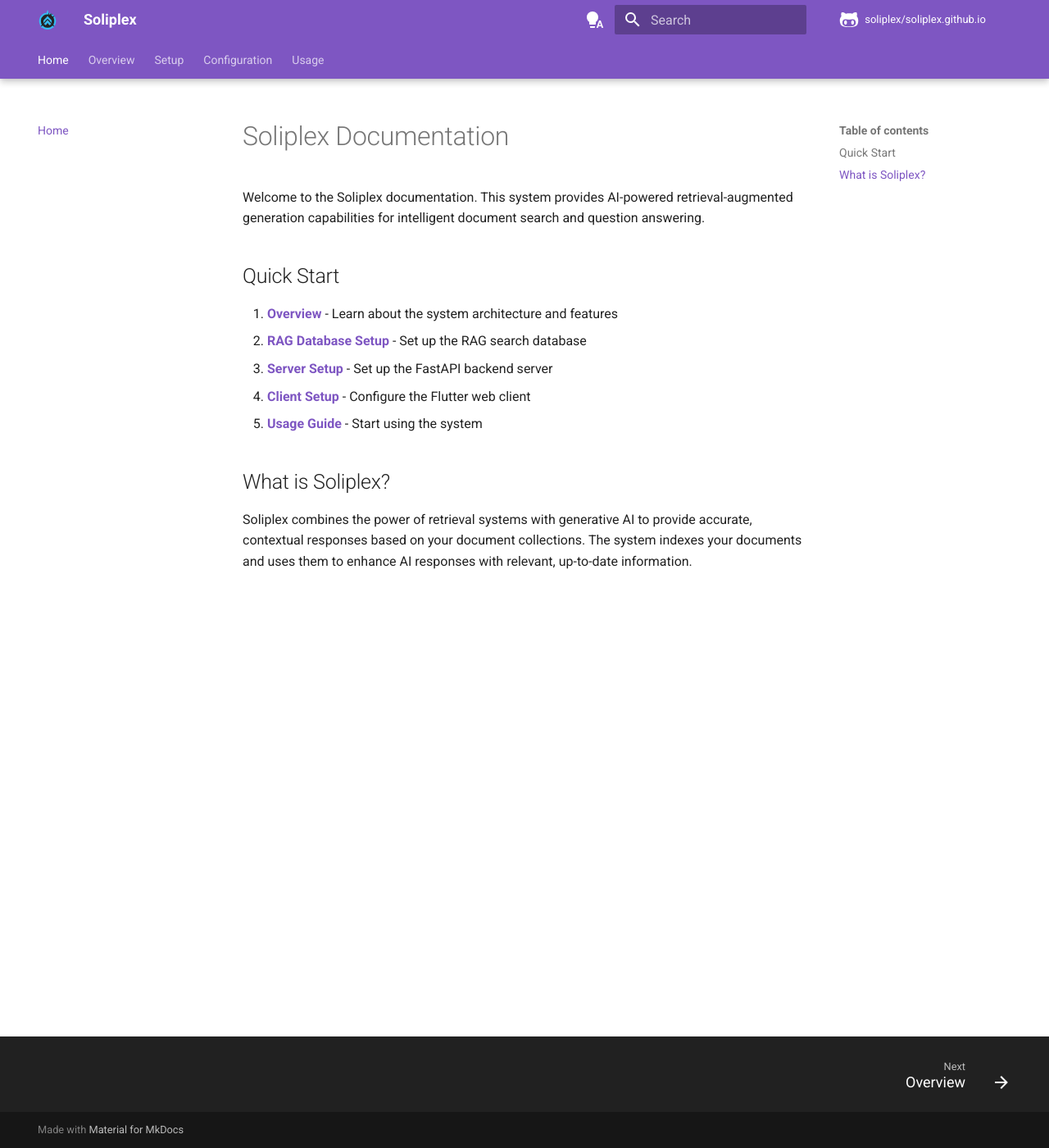
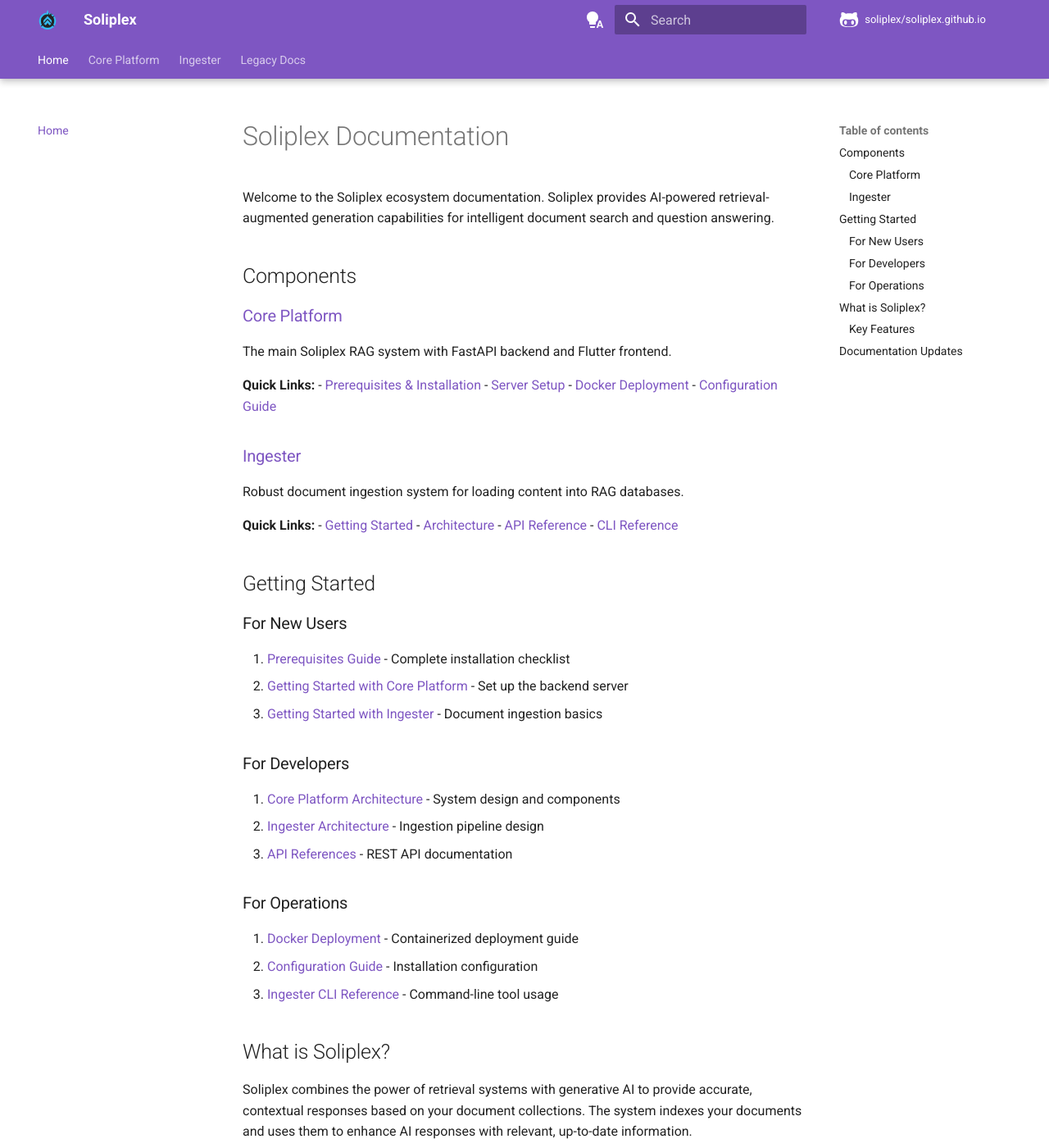
Before and after one commit to soliplex/soliplex.github.io, an MkDocs documentation site: the page built from docs/index.md, in a window 1280 px wide and 1400 px high. Shown: the whole window at 82% size. Built offline with MkDocs 1.6.1 and Material for MkDocs 9.7.7, drawn with Linux system fonts in a browser that asks for light colours; comment, search, counter and statistics services are not loaded; some of the changed text lies outside the part shown.

Commit message:
doc sync setup (#6)
fingers crossed

```diff
--- a/docs/index.md
+++ b/docs/index.md
@@ -1,20 +1,71 @@
 # Soliplex Documentation
 
-Welcome to the Soliplex documentation. This system provides AI-powered
-retrieval-augmented generation capabilities for intelligent document search
-and question answering.
+Welcome to the Soliplex ecosystem documentation. Soliplex provides AI-powered retrieval-augmented generation capabilities for intelligent document search and question answering.
 
-## Quick Start
+## Components
 
-1. **[Overview](overview.md)** - Learn about the system architecture and features
-2. **[RAG Database Setup](rag.md)** - Set up the RAG search database
-2. **[Server Setup](server.md)** - Set up the FastAPI backend server
-3. **[Client Setup](client.md)** - Configure the Flutter web client
-4. **[Usage Guide](usage.md)** - Start using the system
+### [Core Platform](soliplex/overview.md)
+
+The main Soliplex RAG system with FastAPI backend and Flutter frontend.
+
+**Quick Links:**
+- [Prerequisites & Installation](soliplex/prerequisites.md)
+- [Server Setup](soliplex/server.md)
+- [Docker Deployment](soliplex/docker.md)
+- [Configuration Guide](soliplex/config/installation.md)
+
+### [Ingester](ingester/GETTING_STARTED.md)
+
+Robust document ingestion system for loading content into RAG databases.
+
+**Quick Links:**
+- [Getting Started](ingester/GETTING_STARTED.md)
+- [Architecture](ingester/ARCHITECTURE.md)
+- [API Reference](ingester/API.md)
+- [CLI Reference](ingester/CLI.md)
+
+## Getting Started
+
+### For New Users
+
+1. [Prerequisites Guide](soliplex/prerequisites.md) - Complete installation checklist
+2. [Getting Started with Core Platform](soliplex/server.md) - Set up the backend server
+3. [Getting Started with Ingester](ingester/GETTING_STARTED.md) - Document ingestion basics
+
+### For Developers
+
+1. [Core Platform Architecture](soliplex/overview.md) - System design and components
+2. [Ingester Architecture](ingester/ARCHITECTURE.md) - Ingestion pipeline design
+3. [API References](ingester/API.md) - REST API documentation
+
+### For Operations
+
+1. [Docker Deployment](soliplex/docker.md) - Containerized deployment guide
+2. [Configuration Guide](soliplex/config/installation.md) - Installation configuration
+3. [Ingester CLI Reference](ingester/CLI.md) - Command-line tool usage
 
 ## What is Soliplex?
 
-Soliplex combines the power of retrieval systems with generative AI to
-provide accurate, contextual responses based on your document collections.
-The system indexes your documents and uses them to enhance AI responses
-with relevant, up-to-date information.
+Soliplex combines the power of retrieval systems with generative AI to provide accurate, contextual responses based on your document collections. The system indexes your documents and uses them to enhance AI responses with relevant, up-to-date information.
+
+### Key Features
+
+- **RAG-Powered Search**: Semantic document retrieval using LanceDB vector database
+- **Multi-Room Architecture**: Independent chat environments with separate configurations
+- **Multiple LLM Providers**: OpenAI, Ollama, and compatible APIs
+- **Document Ingestion**: Robust pipeline for loading and processing documents
+- **Real-time Communication**: WebSocket-based conversation streams
+- **OIDC Authentication**: Enterprise SSO with Keycloak integration
+
+## Documentation Updates
+
+This documentation is automatically synchronized from multiple repositories:
+
+- **Core Platform**: [soliplex/soliplex](https://github.com/soliplex/soliplex)
+- **Ingester**: [soliplex/ingester](https://github.com/soliplex/ingester)
+
+Documentation is updated automatically when changes are made to the source repositories.
+
+---
+
+**Last Updated**: This site is automatically updated when documentation changes are pushed to the main branch of each repository.
--- a/mkdocs.yml
+++ b/mkdocs.yml
@@ -57,24 +57,44 @@
   search:
 nav:
   - Home: index.md
-  - Overview: overview.md
-  - Setup:
+
+  - Core Platform:
+      - Overview: soliplex/overview.md
+      - Prerequisites: soliplex/prerequisites.md
+      - Setup:
+          - Server: soliplex/server.md
+          - Client: soliplex/client.md
+          - RAG Database: soliplex/rag.md
+          - Docker: soliplex/docker.md
+      - Configuration:
+          - Filesystem Layout: soliplex/config/filesystem_layout.md
+          - Installation: soliplex/config/installation.md
+          - Meta: soliplex/config/meta.md
+          - Environment: soliplex/config/environment.md
+          - Secrets: soliplex/config/secrets.md
+          - Agents: soliplex/config/agents.md
+          - Rooms: soliplex/config/rooms.md
+          - Completions: soliplex/config/completions.md
+          - RAG: soliplex/config/rag.md
+          - Quizzes: soliplex/config/quizzes.md
+          - OIDC Authentication: soliplex/config/oidc_providers.md
+      - Usage: soliplex/usage.md
+
+  - Ingester:
+      - Getting Started: ingester/GETTING_STARTED.md
+      - Architecture: ingester/ARCHITECTURE.md
+      - API Reference: ingester/API.md
+      - Workflows: ingester/WORKFLOWS.md
+      - Database Schema: ingester/DATABASE.md
+      - Configuration: ingester/CONFIGURATION.md
+      - CLI Reference: ingester/CLI.md
+
+  - Legacy Docs:
+      - Overview: overview.md
       - Server: server.md
       - Client: client.md
-      - RAG DB: rag.md
-  - Configuration:
-      - Filesystem Layout: config/filesystem_layout.md
-      - Installation: config/installation.md
-      - Meta: config/meta.md
-      - Environment: config/environment.md
-      - Secrets: config/secrets.md
-      - Agents: config/agents.md
-      - Rooms: config/rooms.md
-      - Completions: config/completions.md
-      - RAG: config/rag.md
-      - Quizzes: config/quizzes.md
-      - OIDC Authentication: config/oidc_providers.md
-  - Usage: usage.md
+      - RAG: rag.md
+      - Usage: usage.md
 markdown_extensions:
   - admonition
   - attr_list
```
Also changed, not shown: README.md (+179 -5 lines), requirements.txt (added, +9 -0 lines), 3 other files.
